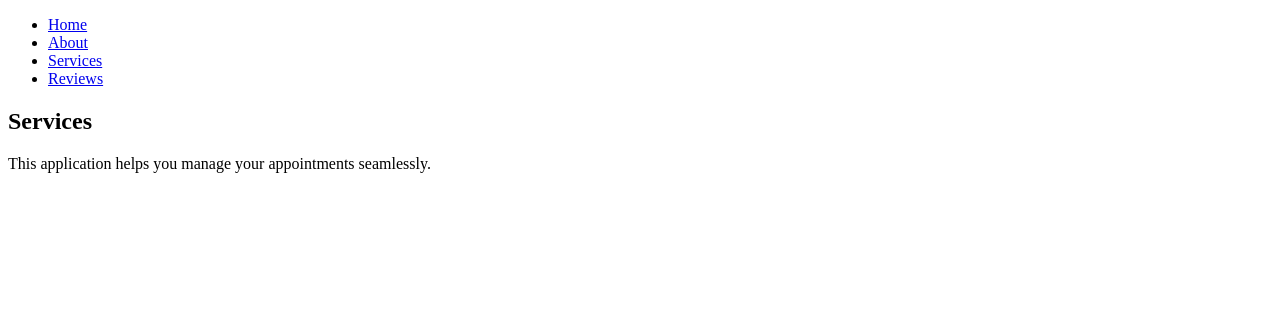
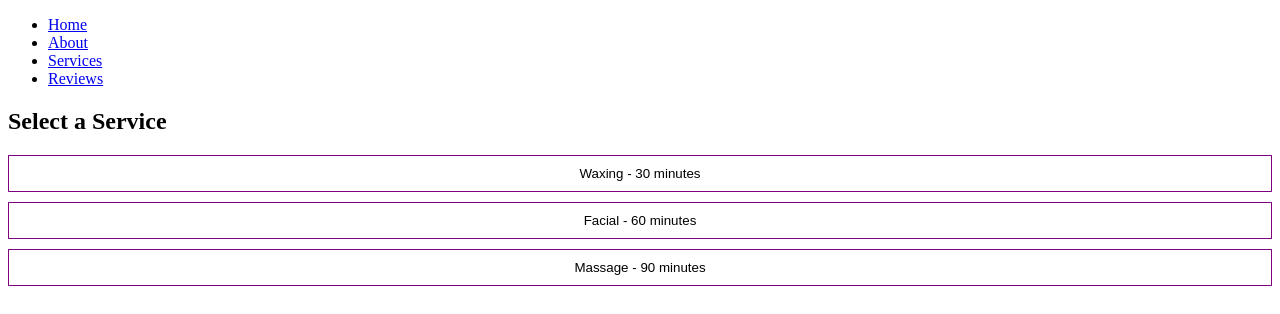
Before and after one commit to StingySpoilero/CAPSTONE, a React (Vite) app in the folder CAPSTONE/: page /services in a window 1280 px wide. Shown: the top 314 px of the page. Built offline with nearby package versions, Linux system fonts and the light colour scheme.

Commit message:
CAPSTONE

```diff
--- a/CAPSTONE/src/ServicePage.jsx
+++ b/CAPSTONE/src/ServicePage.jsx
@@ -1,11 +1,81 @@
-// src/pages/AboutPage.jsx
+import React, { useState } from 'react';
+
+const services = [
+  { id: 1, name: 'Waxing', duration: '30 minutes' },
+  { id: 2, name: 'Facial', duration: '60 minutes' },
+  { id: 3, name: 'Massage', duration: '90 minutes' },
+];
+
 const ServicePage = () => {
-    return (
+  const [selectedService, setSelectedService] = useState(null);
+  const [selectedTime, setSelectedTime] = useState('');
+
+  const handleServiceSelect = (service) => {
+    setSelectedService(service);
+  };
+
+  const handleTimeSelect = (time) => {
+    setSelectedTime(time);
+  };
+
+  const handleSubmit = (e) => {
+    e.preventDefault();
+    // Handle booking logic here (e.g., send data to the server)
+    alert(`Booking ${selectedService.name} at ${selectedTime}`);
+  };
+
+  return (
+    <div>
+      <h2>Select a Service</h2>
+      <div style={{ display: 'flex', flexDirection: 'column', gap: '10px' }}>
+        {services.map((service) => (
+          <button
+            key={service.id}
+            onClick={() => handleServiceSelect(service)}
+            style={{
+              background: selectedService?.id === service.id ? 'lightgreen' : 'white',
+              border: '1px solid purple',
+              padding: '10px',
+              cursor: 'pointer',
+            }}
+          >
+            {service.name} - {service.duration}
+          </button>
+        ))}
+      </div>
+
+      {selectedService && (
         <div>
-            <h2>Services</h2>
-            <p>This application helps you manage your appointments seamlessly.</p>
+          <h3>Available Times for {selectedService.name}</h3>
+          <div>
+            {['10:00 AM', '11:00 AM', '1:00 PM', '3:00 PM'].map((time) => (
+              <button
+                key={time}
+                onClick={() => handleTimeSelect(time)}
+                style={{
+                  background: selectedTime === time ? 'lightblue' : 'white',
+                  border: '1px solid purple',
+                  padding: '10px',
+                  margin: '5px 0',
+                  cursor: 'pointer',
+                }}
+              >
+                {time}
+              </button>
+            ))}
+          </div>
+
+          {selectedTime && (
+            <form onSubmit={handleSubmit}>
+              <button type="submit" style={{ marginTop: '10px', padding: '10px', background: 'purple', color: 'white' }}>
+                Confirm Booking
+              </button>
+            </form>
+          )}
         </div>
-    );
+      )}
+    </div>
+  );
 };
 
 export default ServicePage;
```
